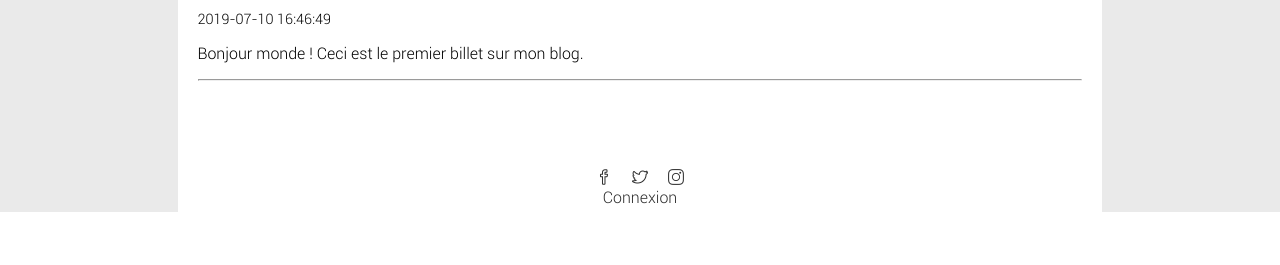
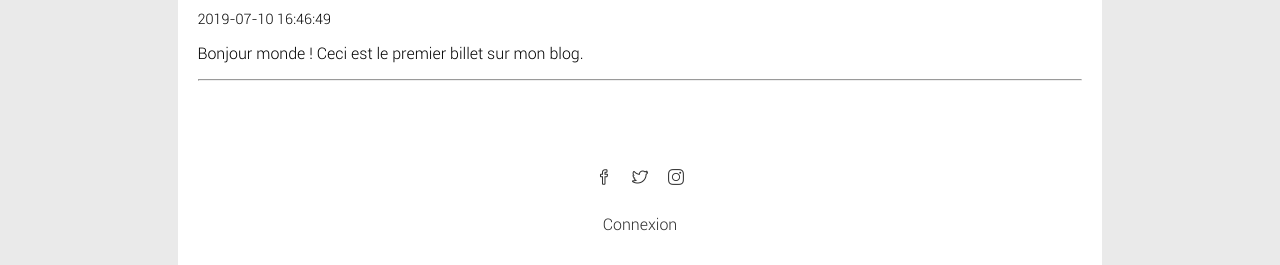
Before and after one commit to Liligeia/projet4, a PHP site: page / in a window 1280 px wide. Shown: the part 733-998 px from the top of the page. Before the commit the page ends 945 px from the top, so only its background shows below. Run offline with PHP 8.4, Linux system fonts and the light colour scheme; data comes from the database, SQL or seed files in the repository; some libraries are stand-ins or nearby versions.

Commit message:
Modifications style.css form connexion

```diff
--- a/Contenu/style.css
+++ b/Contenu/style.css
@@ -102,6 +102,10 @@ padding: 0;
 	padding: 0 10px;
 }
 
+#connexion{
+	margin: 3%;
+}
+
               /***********/
              /* Articles*/
             /***********/
@@ -136,7 +140,15 @@ time{
 	border-radius: 4px;
 	margin-top: 10px;
 }
+              /********/
+             /* Admin*/
+            /********/
 
+/**** Connexion ****/
+#formConect{
+	text-align: center;
+	margin: 12%;
+}
 
               /**********/
              /* Polices*/
```
